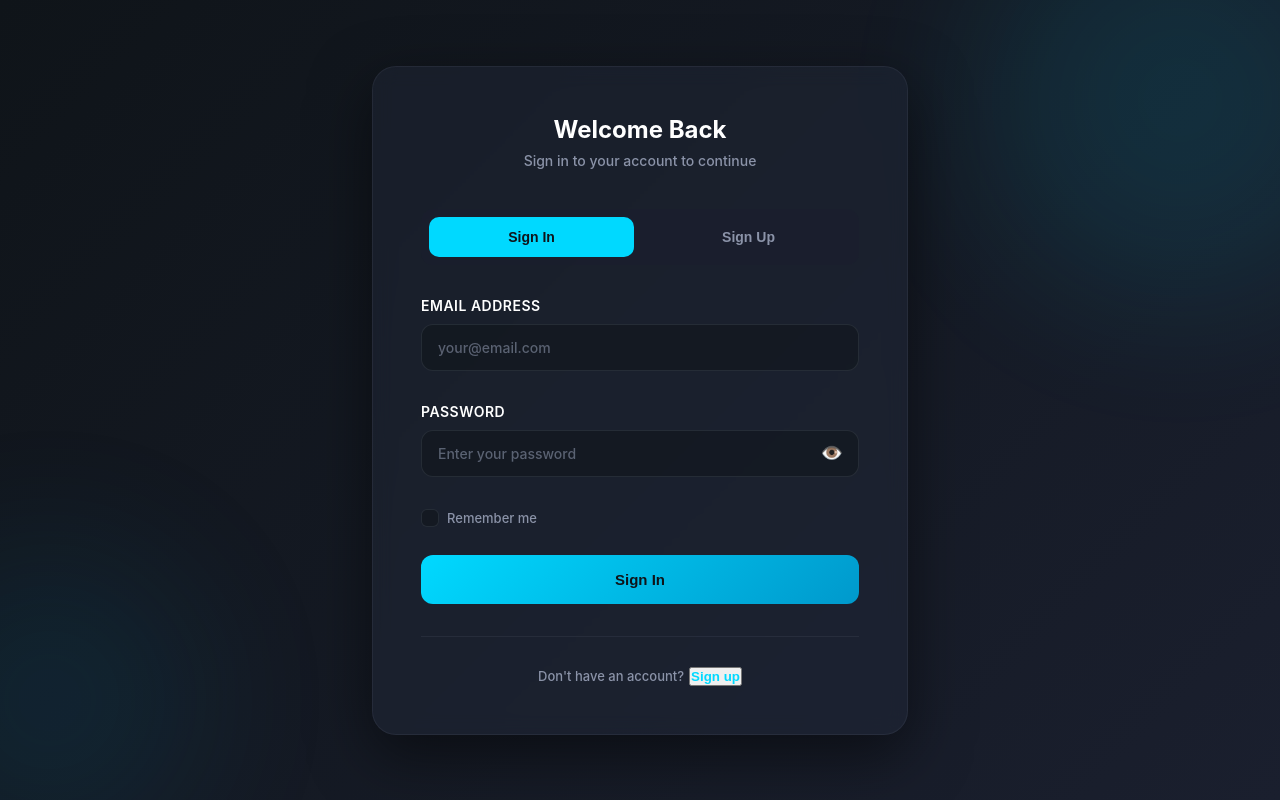
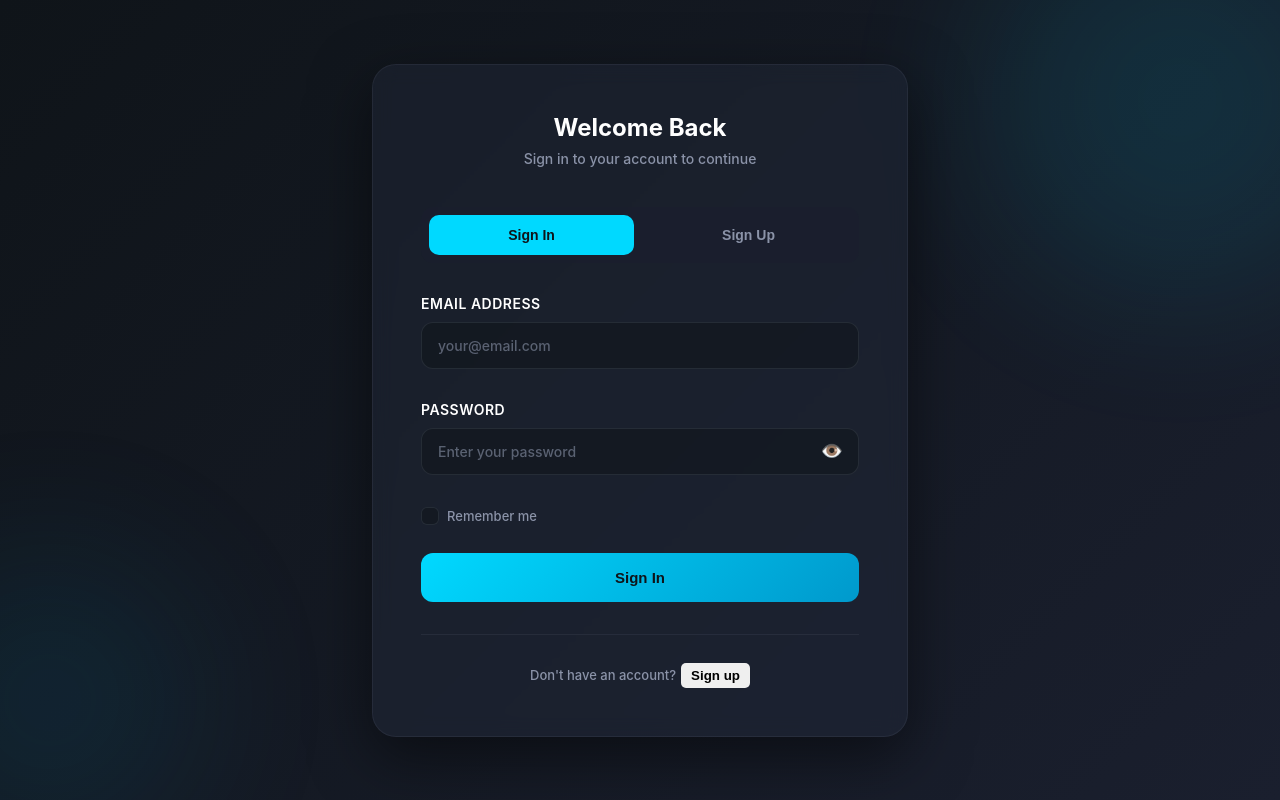
Before and after one commit to igiliev/Expensy, a React (Create React App) app: page / in a window 1280 px wide. Built offline with nearby package versions, Linux system fonts and the light colour scheme.

Commit message:
Small style change to Sign in btn

```diff
--- a/src/components/Login/Auth.module.scss
+++ b/src/components/Login/Auth.module.scss
@@ -393,12 +393,14 @@
 }
 
 .authFooterLink {
-  color: $primary-cyan;
   cursor: pointer;
   font-weight: 700;
   text-decoration: none;
   transition: all $transition-fast;
   margin-left: 5px;
+  padding: 5px 10px;
+  border-radius: 5px;
+  border: none;
 
   &:hover {
     color: $primary-cyan-hover;
```
